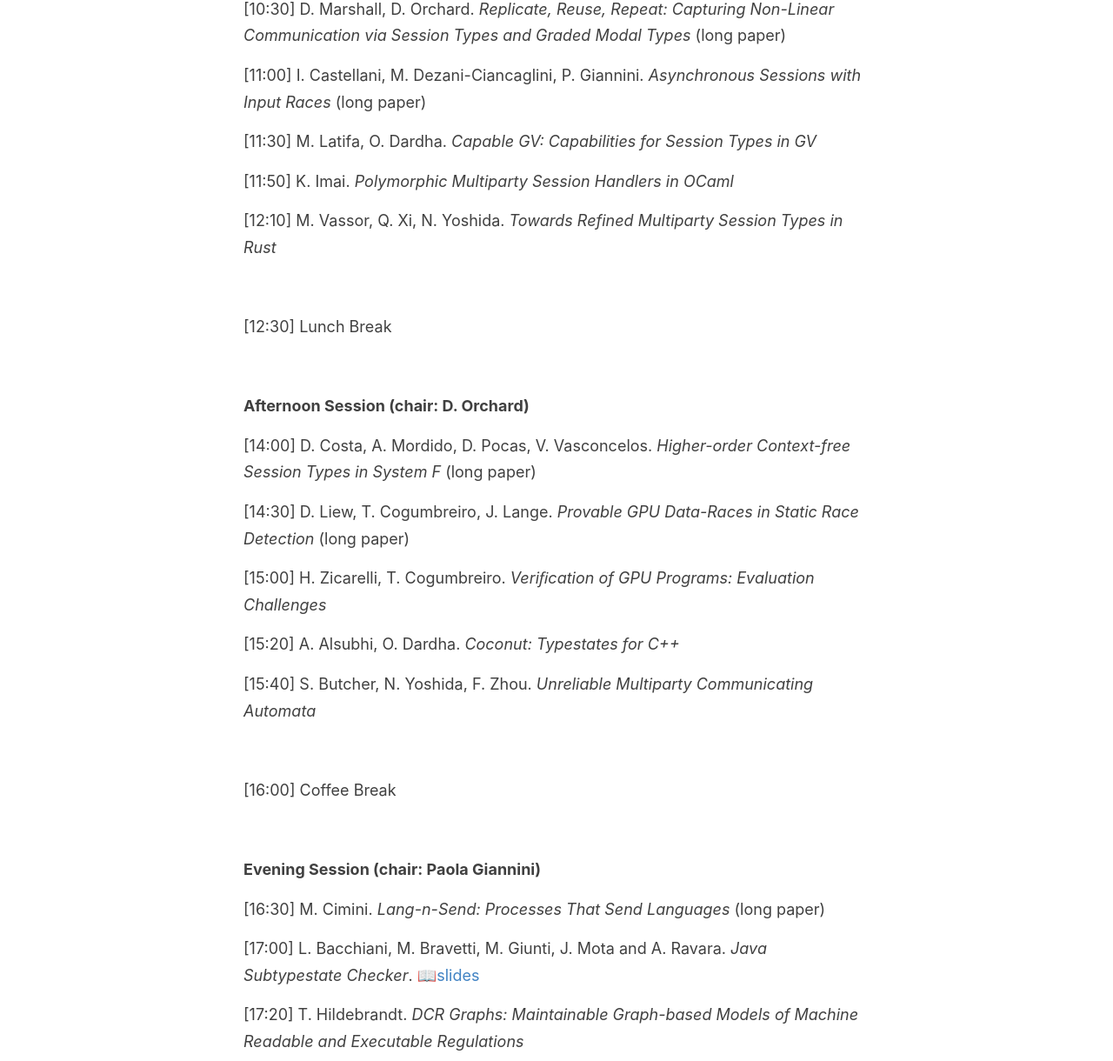
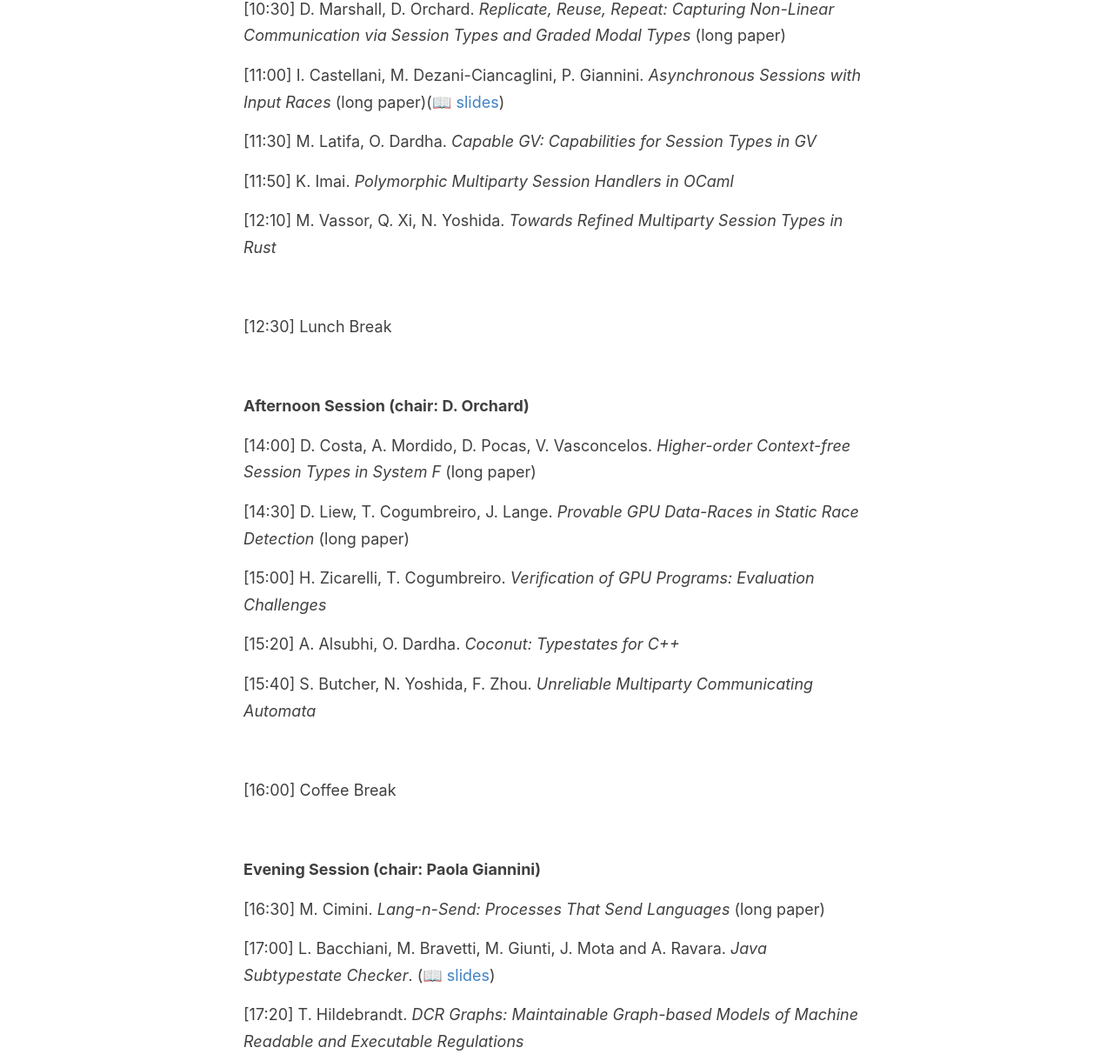
Before and after one commit to places-workshop/2022, a Jekyll site: the page built from _pages/programme.md, in a window 1280 px wide. Shown: the part 767-1987 px from the top of the page at 87% size. Built offline with Jekyll 4.4.1, drawn with Linux system fonts in a browser that asks for light colours.

Commit message:
Update programme.md

```diff
--- a/_pages/programme.md
+++ b/_pages/programme.md
@@ -64,7 +64,7 @@ on smart contract implementation.
 
 [10:30]  D. Marshall, D. Orchard. _Replicate, Reuse, Repeat: Capturing Non-Linear Communication via Session Types and Graded Modal Types_ (long paper)
 
-[11:00]  I. Castellani, M. Dezani-Ciancaglini, P. Giannini. _Asynchronous Sessions with Input Races_ (long paper)
+[11:00]  I. Castellani, M. Dezani-Ciancaglini, P. Giannini. _Asynchronous Sessions with Input Races_ (long paper)(📖 [slides](https://github.com/places-workshop/places-workshop.github.io/blob/presentation-2020/presentations/Asynchronous-Sessions-with-Input-Races.pdf))
 
 [11:30] M. Latifa, O. Dardha. _Capable GV: Capabilities for Session Types in GV_
 
@@ -104,7 +104,7 @@ on smart contract implementation.
 
 [16:30] M. Cimini. _Lang-n-Send: Processes That Send Languages_ (long paper)
 
-[17:00] L. Bacchiani, M. Bravetti, M. Giunti, J. Mota and A. Ravara. _Java Subtypestate Checker_. 📖[slides](https://github.com/places-workshop/places-workshop.github.io/blob/presentation-2020/presentations/java-subtypestate-checker.pdf)
+[17:00] L. Bacchiani, M. Bravetti, M. Giunti, J. Mota and A. Ravara. _Java Subtypestate Checker_. (📖 [slides](https://github.com/places-workshop/places-workshop.github.io/blob/presentation-2020/presentations/java-subtypestate-checker.pdf))
 
 [17:20] T. Hildebrandt. _DCR Graphs: Maintainable Graph-based Models of Machine Readable and Executable Regulations_
 
```
